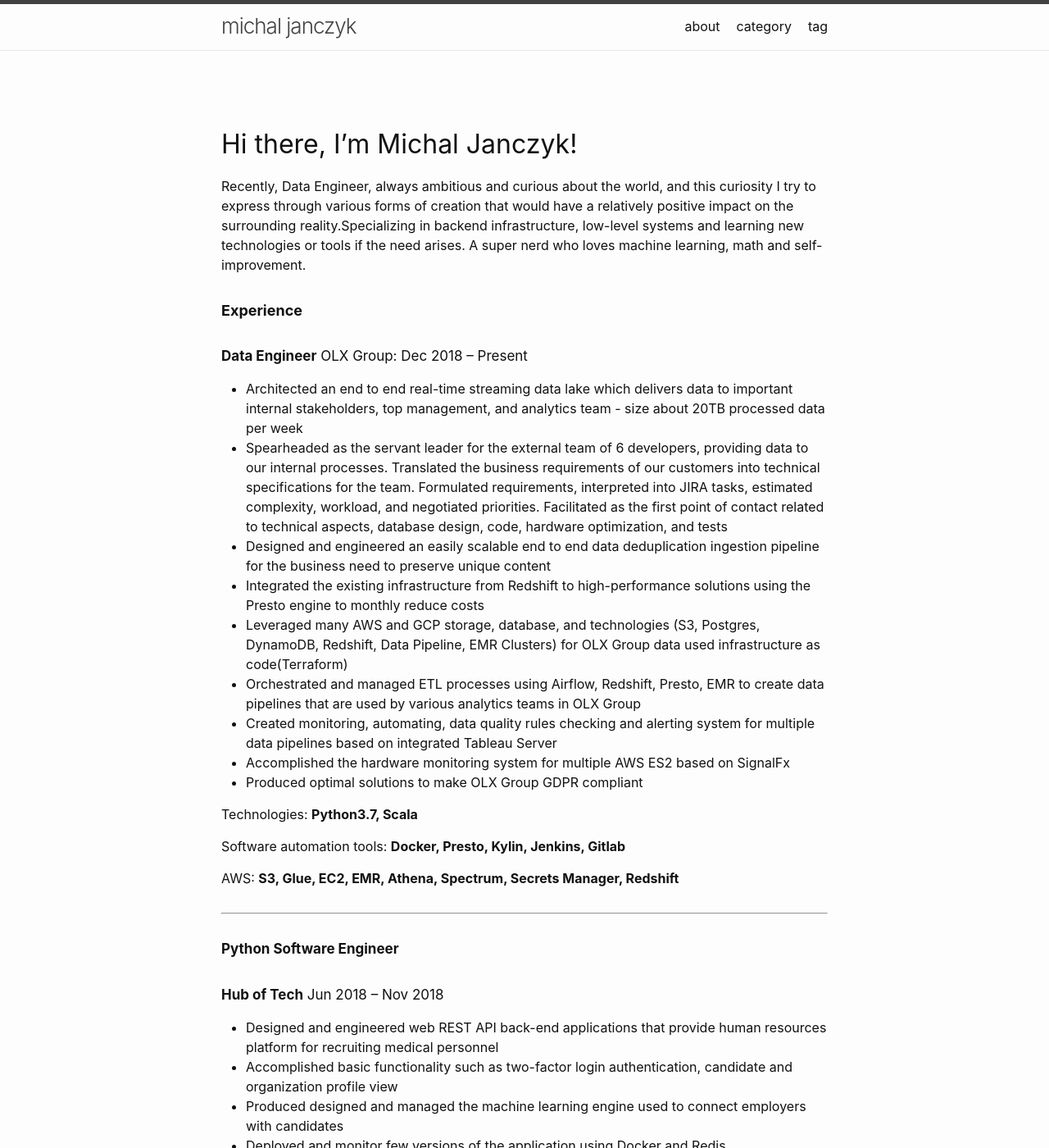
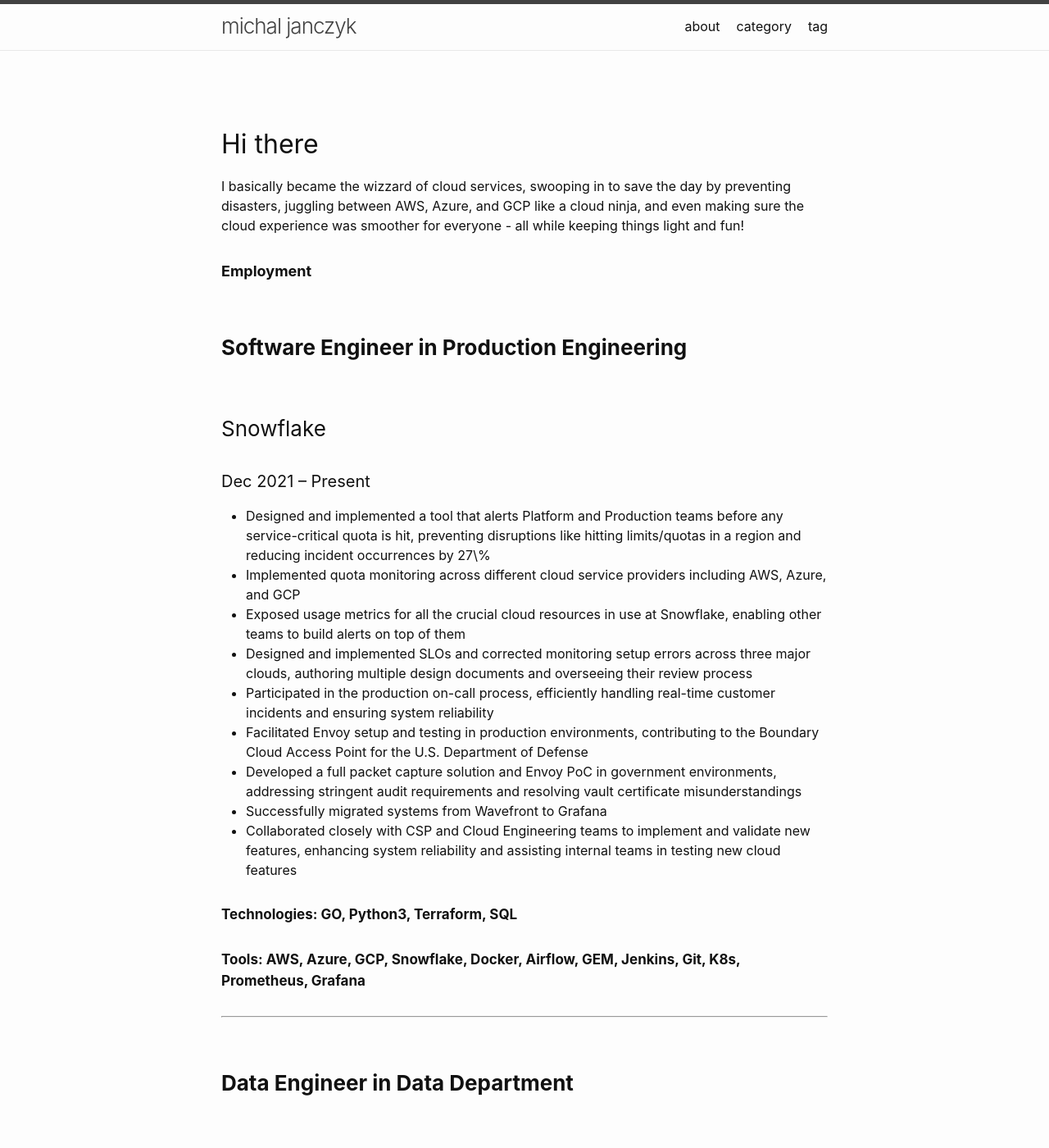
Before and after one commit to michal0janczyk/michaljanczyk.github.io, a Jekyll site: the page built from _pages/about.markdown, in a window 1280 px wide and 1400 px high. Shown: the whole window at 82% size. Built offline with Jekyll 4.4.1, drawn with Linux system fonts in a browser that asks for light colours; some of the changed text lies outside the part shown.

Commit message:
Update about.markdown

```diff
--- a/_pages/about.markdown
+++ b/_pages/about.markdown
@@ -3,15 +3,34 @@
 title: about
 permalink: /about/
 ---
-## Hi there, I'm Michal Janczyk!
-Recently, Data Engineer, always ambitious and curious about the world, and this curiosity I try to express through various forms of creation that would have a relatively positive impact on the surrounding reality.Specializing in backend infrastructure, low-level systems and learning new technologies or tools if the need arises. A super nerd who loves machine learning, math and self-improvement.
+## Hi there
+I basically became the wizzard of cloud services, swooping in to save the day by preventing disasters, juggling between AWS, Azure, and GCP like a cloud ninja, and even making sure the cloud experience was smoother for everyone - all while keeping things light and fun!
 
-##### **Experience**
+##### **Employment**
 
-###### **Data Engineer** OLX Group: Dec 2018 – Present
+### **Software Engineer in Production Engineering**
+### Snowflake
+#### Dec 2021 – Present
+- Designed and implemented a tool that alerts Platform and Production teams before any service-critical quota is hit, preventing disruptions like hitting limits/quotas in a region and reducing incident occurrences by 27\%
+- Implemented quota monitoring across different cloud service providers including AWS, Azure, and GCP
+- Exposed usage metrics for all the crucial cloud resources in use at Snowflake, enabling other teams to build alerts on top of them
+- Designed and implemented SLOs and corrected monitoring setup errors across three major clouds, authoring multiple design documents and overseeing their review process
+- Participated in the production on-call process, efficiently handling real-time customer incidents and ensuring system reliability
+- Facilitated Envoy setup and testing in production environments, contributing to the Boundary Cloud Access Point for the U.S. Department of Defense
+- Developed a full packet capture solution and Envoy PoC in government environments, addressing stringent audit requirements and resolving vault certificate misunderstandings
+- Successfully migrated systems from Wavefront to Grafana
+- Collaborated closely with CSP and Cloud Engineering teams to implement and validate new features, enhancing system reliability and assisting internal teams in testing new cloud features
 
+###### **Technologies: GO, Python3, Terraform, SQL**
+###### **Tools: AWS, Azure, GCP, Snowflake, Docker, Airflow, GEM, Jenkins, Git, K8s, Prometheus, Grafana**
+
+----
+
+### **Data Engineer in Data Department**
+### OLX Group
+#### Dec 2018 - Dec 2021
 - Architected an end to end real-time streaming data lake which delivers data to important internal stakeholders, top management, and analytics team - size about 20TB processed data per week
-- Spearheaded as the servant leader for the external team of 6 developers, providing data to our internal processes. Translated the business requirements of our customers into technical specifications for the team. Formulated requirements, interpreted into JIRA tasks, estimated complexity, workload, and negotiated priorities. Facilitated as the first point of contact related to technical aspects, database design, code, hardware optimization, and tests
+- Served as the servant leader for the external team of 6 developers, providing data to our internal processes. Translated customer business requirements into technical specifications for the team. Formulated requirements, interpreted them into JIRA tasks, estimated complexity, workload, and negotiated priorities. Acted as the first point of contact for technical aspects, database design, code, and hardware optimization
 - Designed and engineered an easily scalable end to end data deduplication ingestion pipeline for the business need to preserve unique content
 - Integrated the existing infrastructure from Redshift to high-performance solutions using the Presto engine to monthly reduce costs
 - Leveraged many AWS and GCP storage, database, and technologies (S3, Postgres, DynamoDB, Redshift, Data Pipeline, EMR Clusters) for OLX Group data used infrastructure as code(Terraform)
@@ -20,18 +39,14 @@
 - Accomplished the hardware monitoring system for multiple AWS ES2 based on SignalFx
 - Produced optimal solutions to make OLX Group GDPR compliant
 
-Technologies: **Python3.7, Scala**
-
-Software automation tools: **Docker, Presto, Kylin, Jenkins, Gitlab**
-
-AWS: **S3, Glue, EC2, EMR, Athena, Spectrum, Secrets Manager, Redshift**
+###### **Technologies: Python3.7, Scala**
+###### **Tools: Docker, Presto, Kylin, Jenkins, Gitlab, AWS(S3, Glue, EC2, EMR, Athena, Spectrum, Secrets Manager, Redshift)**
 
 ----
 
-###### **Python Software Engineer**
-
-###### **Hub of Tech** Jun 2018 – Nov 2018
-
+### **Python Software Engineer in Startup Venture**
+### Hub of Tech
+#### Jun 2018 - Nov 2018
 - Designed and engineered web REST API back-end applications that provide human resources platform for recruiting medical personnel
 - Accomplished basic functionality such as two-factor login authentication, candidate and organization profile view
 - Produced designed and managed the machine learning engine used to connect employers with candidates
@@ -41,38 +56,33 @@
 - Author, maintainer, and code reviewer of REST API documentation as well as the creator of samples showing best practice techniques
 
 ###### **Technologies: Python3.5, Django2.0, Django REST Framework3.8, PostgreSQL, SQLite**
-
-###### **Software automation tools: Docker, Git, GitLab, Jira, Bitbucket, Linux**
+###### **Tools: Docker, Git, GitLab, Jira, Bitbucket, Linux**
 
 ----
 
-###### **Software Engineer**
-
-###### **BAE Systems Applied Intelligence** Jan 2018 – Jun 2018
-
+### **Software Engineer in Applied Intelligence Labs**
+### BAE Systems
+#### Jan 2018 - Jun 2018
 - Managed the high-speed real-time processing of very large amounts of data in complex distributed systems
 - implemented and maintained new features in social security software
 - Integrated with 3rd party machine learning libraries
 - Created unit testing of product features following internal procedures and standards
 
 ###### **Technologies: C++98, CppUnit, CppCheck, GlowCode, Boost, Python2.7, MS SQL**
-
-###### **Software automation tools: Perforce, Jenkins, Jira, Visual Studio, Linux, Windows**
+###### **Tools: Perforce, Jenkins, Jira, Visual Studio, Linux, Windows**
 
 ----
 
-###### **C++ Junior Software Developer**
-
-###### **Ericsson** Jun 2016 – Nov 2017
-
+### **Junior C++ Software Developer in Radio Department**
+### Ericsson
+#### Jun 2016 - Nov 2017
 - Managed with 5G system features and functions, including requirements, test cases, algorithms, use cases, parameter settings, and addressing any interactions with legacy features and functionality used by eNodeB modules
 - Resolved issues related to site engineering, configuration, eNodeB, and network/product faults software
 - Created technical documentation that contributed to advances in LTE and 5G Standards- Coordinated with the high-speed real-time processing of very large amounts of data in complex distributed systems
 - Supported unit test of product features following internal procedures and standards
 
 ###### **Technologies: C++11, CppUnit, Erlang, Python3.5, Java, Google Protocol Buffer**
-
-###### **Software automation tools: Linux, Git, Gerrit, Jenkins, Jira**
+###### **Tools: Linux, Git, Gerrit, Jenkins, Jira**
 
 ----
 
```
